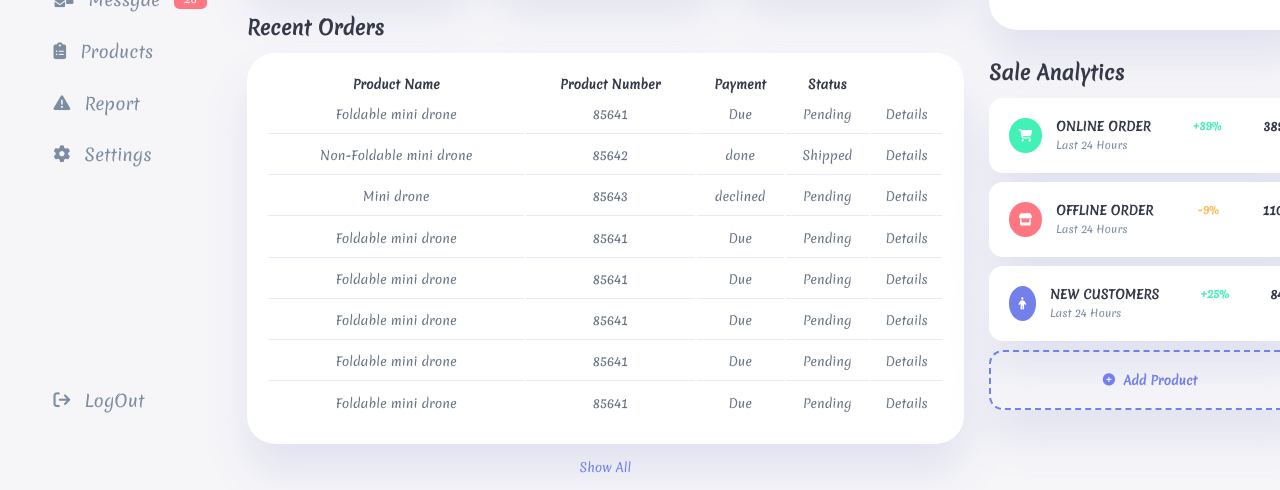
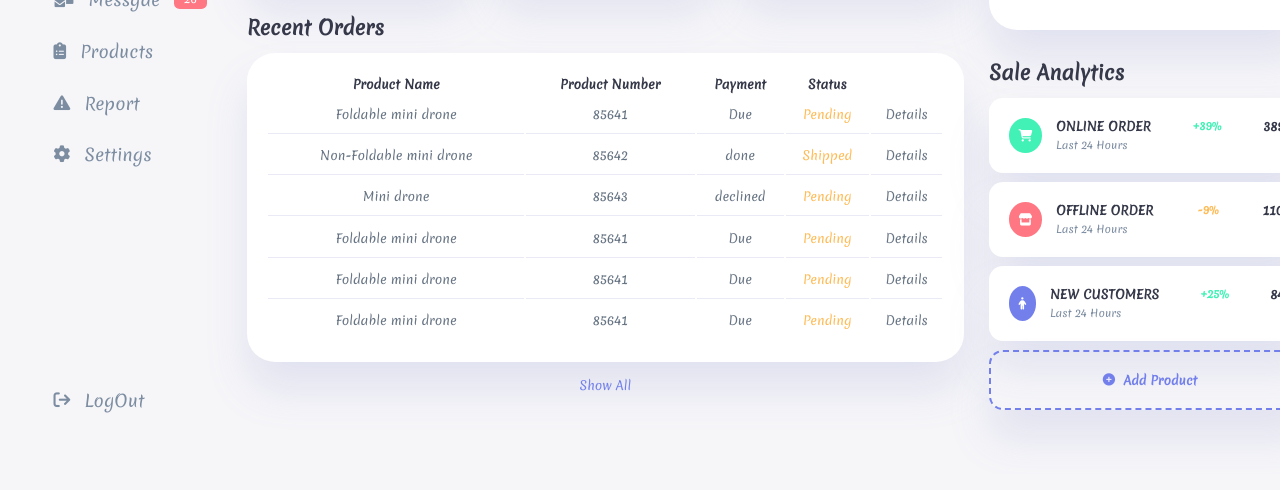
Before and after one commit to CodeWithSachin/ARTLIO_E-Commerce-Dashboard, a plain HTML site: page index.html in a window 1280 px wide. Shown: the part 326-816 px from the top of the page. Drawn offline with Linux system fonts and the light colour scheme.

Commit message:
changes Done

```diff
--- a/order.js
+++ b/order.js
@@ -35,16 +35,4 @@ const Orders=[
         paymentStatus:'Due',
         shipping:'Pending'
     },
-    {
-        productName:'Foldable mini drone',
-        productNumber:'85641',
-        paymentStatus:'Due',
-        shipping:'Pending'
-    },
-    {
-        productName:'Foldable mini drone',
-        productNumber:'85641',
-        paymentStatus:'Due',
-        shipping:'Pending'
-    },
 ]
--- a/style.css
+++ b/style.css
@@ -334,6 +334,9 @@ main .recent-orders table tbody td{
     border-bottom: 1px solid var(--color-light);
     color: var(--color-dark-varient);
 }
+main .recent-orders table tbody td:nth-child(4){
+    color: var(--color-warning);
+}
 main .recent-orders table tbody tr:last-child td{
     border: none;
 }
@@ -456,6 +459,10 @@ main a{
     display: flex;
     align-items: center;
     justify-content: center;
+}
+.right .sales-analytics .item.add-product:hover{
+    background: var(--color-primary);
+    color: #fff;
 }
 .right .sales-analytics .item.add-product div{
     display: flex;
```
